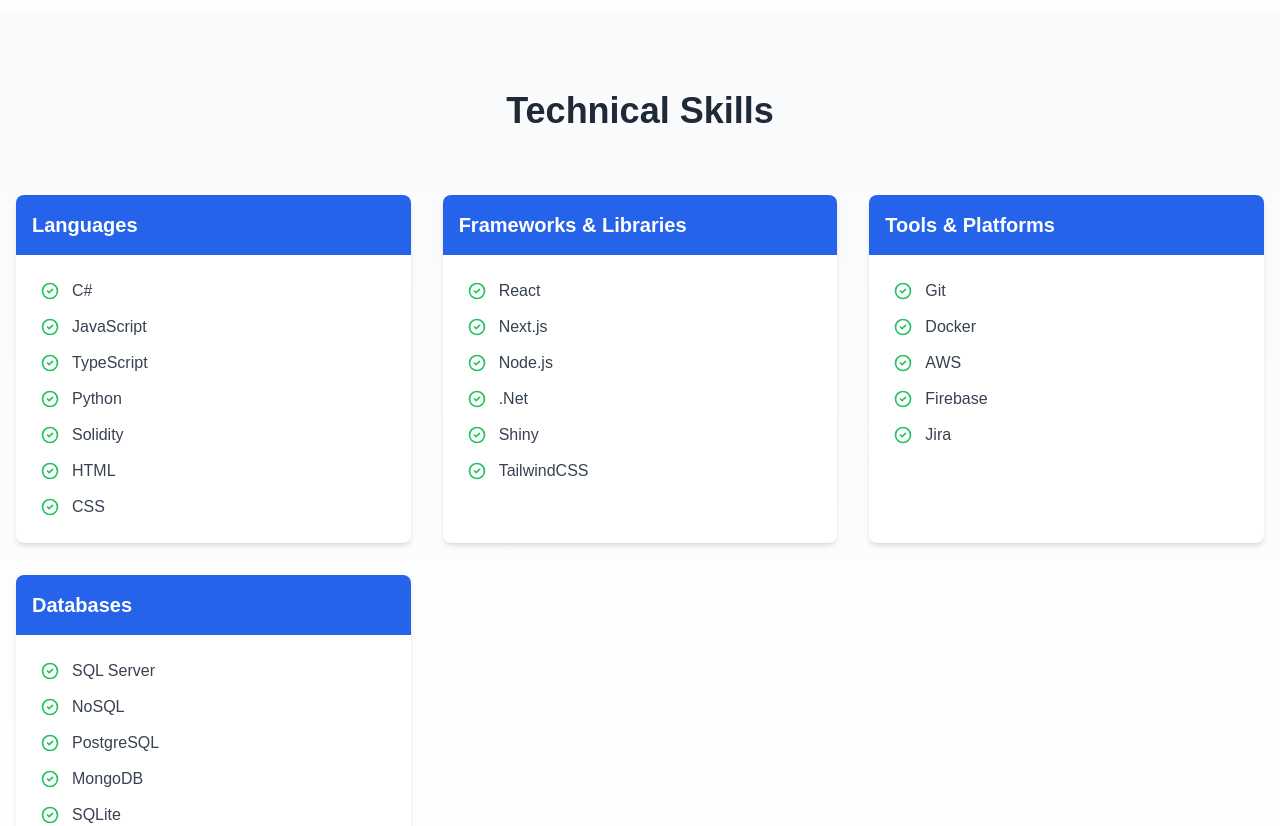
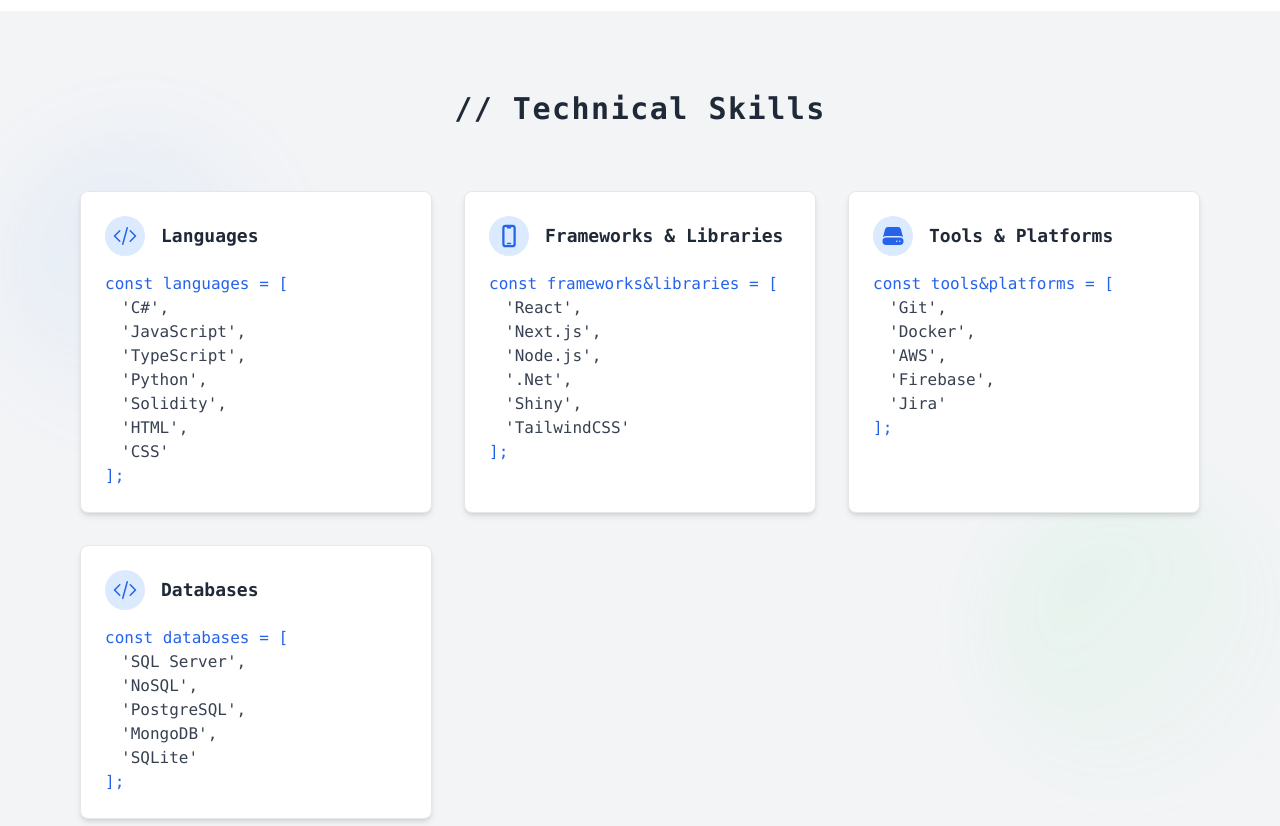
Before and after one commit to sriram-boddeda/sriram-boddeda.github.io, a Next.js app: page / in a window 1280 px wide. Shown: the part 4380-5206 px from the top of the page. Built offline with nearby package versions, Linux system fonts and the light colour scheme.

Commit message:
Refactor TechnicalSkills component styles and add icons

```diff
--- a/components/TechnicalSkills.tsx
+++ b/components/TechnicalSkills.tsx
@@ -1,63 +1,89 @@
 import React from "react";
 import { TechnicalSkillData } from "../types/portfolioTypes";
 import { motion } from "framer-motion";
+import {
+  CodeBracketIcon,
+  ServerIcon,
+  DevicePhoneMobileIcon,
+} from "@heroicons/react/24/solid";
 
 interface TechnicalSkillsProps {
   data: TechnicalSkillData[];
 }
 
+const iconMap: {
+  [key: string]: React.ComponentType<React.SVGProps<SVGSVGElement>>;
+} = {
+  Languages: CodeBracketIcon,
+  "Frameworks & Libraries": DevicePhoneMobileIcon,
+  "Tools & Platforms": ServerIcon,
+};
+
 const TechnicalSkills: React.FC<TechnicalSkillsProps> = ({ data }) => {
   return (
-    <section className="py-20 bg-gradient-to-b from-gray-50 to-white dark:from-gray-900 dark:to-gray-800">
-      <div className="container mx-auto px-4">
-        <motion.h2
-          className="text-4xl font-bold text-center mb-16 text-gray-800 dark:text-white"
-          initial={{ opacity: 0, y: -20 }}
+    <section className="py-20 bg-gray-100 dark:bg-[#121212] text-gray-800 dark:text-[#dcdcdc]">
+      <div className="container mx-auto px-6 md:px-12 lg:px-16 xl:px-20 relative">
+        {/* Background Elements */}
+        <div className="absolute inset-0 w-full h-full pointer-events-none">
+          <div className="absolute top-10 left-0 w-72 h-72 bg-gradient-to-br from-blue-400 to-transparent dark:from-blue-700 rounded-full opacity-10 dark:opacity-20 filter blur-2xl"></div>
+          <div className="absolute bottom-10 right-0 w-72 h-72 bg-gradient-to-br from-green-400 to-transparent dark:from-green-700 rounded-full opacity-10 dark:opacity-20 filter blur-2xl"></div>
+        </div>
+
+        <motion.div
+          initial={{ opacity: 0, y: 50 }}
           animate={{ opacity: 1, y: 0 }}
-          transition={{ duration: 0.5 }}
+          transition={{ duration: 0.8 }}
+          className="relative z-10"
         >
-          Technical Skills
-        </motion.h2>
+          <h2 className="text-3xl font-mono font-semibold tracking-wider text-gray-800 dark:text-[#dcdcdc] mb-16 text-center">
+            // Technical Skills
+          </h2>
+
           <div className="grid grid-cols-1 md:grid-cols-2 lg:grid-cols-3 gap-8">
-          {data.map((skill, index) => (
+            {data.map((skill, index) => {
+              const Icon =
+                iconMap[skill.category as keyof typeof iconMap] ||
+                CodeBracketIcon;
+              return (
                 <motion.div
-              key={skill.category || index}
-              className="bg-white dark:bg-gray-700 rounded-lg shadow-md overflow-hidden"
+                  key={skill.id || index}
+                  className="bg-white dark:bg-[#1e1e1e] rounded-lg shadow-md hover:shadow-lg transition-shadow duration-300 border border-gray-200 dark:border-gray-700"
                   initial={{ opacity: 0, y: 20 }}
                   animate={{ opacity: 1, y: 0 }}
                   transition={{ duration: 0.5, delay: index * 0.1 }}
                 >
-              <div className="bg-blue-600 dark:bg-blue-800 p-4">
-                <h3 className="text-xl font-semibold text-white">
+                  <div className="p-6 font-mono">
+                    <div className="flex items-center mb-4">
+                      <div className="w-10 h-10 flex items-center justify-center bg-blue-100 dark:bg-blue-900 rounded-full">
+                        <Icon className="w-6 h-6 text-blue-600 dark:text-blue-400" />
+                      </div>
+                      <h3 className="ml-4 text-lg font-semibold text-gray-800 dark:text-[#dcdcdc]">
                         {skill.category}
                       </h3>
                     </div>
-              <ul className="p-6 space-y-3">
+                    <div className="mt-4">
+                      <p className="text-blue-600 dark:text-blue-400">
+                        const {skill.category.toLowerCase().replace(/\s+/g, "")}{" "}
+                        = [
+                      </p>
+                      <div className="pl-4">
                         {skill.skills.map((item, idx) => (
-                  <li key={item || idx} className="flex items-center">
-                    <svg
-                      className="w-5 h-5 mr-3 text-green-500 dark:text-green-400"
-                      fill="none"
-                      stroke="currentColor"
-                      viewBox="0 0 24 24"
-                      xmlns="http://www.w3.org/2000/svg"
+                          <p
+                            key={idx}
+                            className="text-gray-700 dark:text-gray-300"
                           >
-                      <path
-                        strokeLinecap="round"
-                        strokeLinejoin="round"
-                        strokeWidth={2}
-                        d="M9 12l2 2 4-4m6 2a9 9 0 11-18 0 9 9 0 0118 0z"
-                      />
-                    </svg>
-                    <span className="text-gray-700 dark:text-gray-200">
-                      {item}
-                    </span>
-                  </li>
-                ))}
-              </ul>
-            </motion.div>
+                            '{item}'{idx !== skill.skills.length - 1 ? "," : ""}
+                          </p>
                         ))}
                       </div>
+                      <p className="text-blue-600 dark:text-blue-400">];</p>
+                    </div>
+                  </div>
+                </motion.div>
+              );
+            })}
+          </div>
+        </motion.div>
       </div>
     </section>
   );
```
Lines whose indentation alone changed are shown as unchanged.
